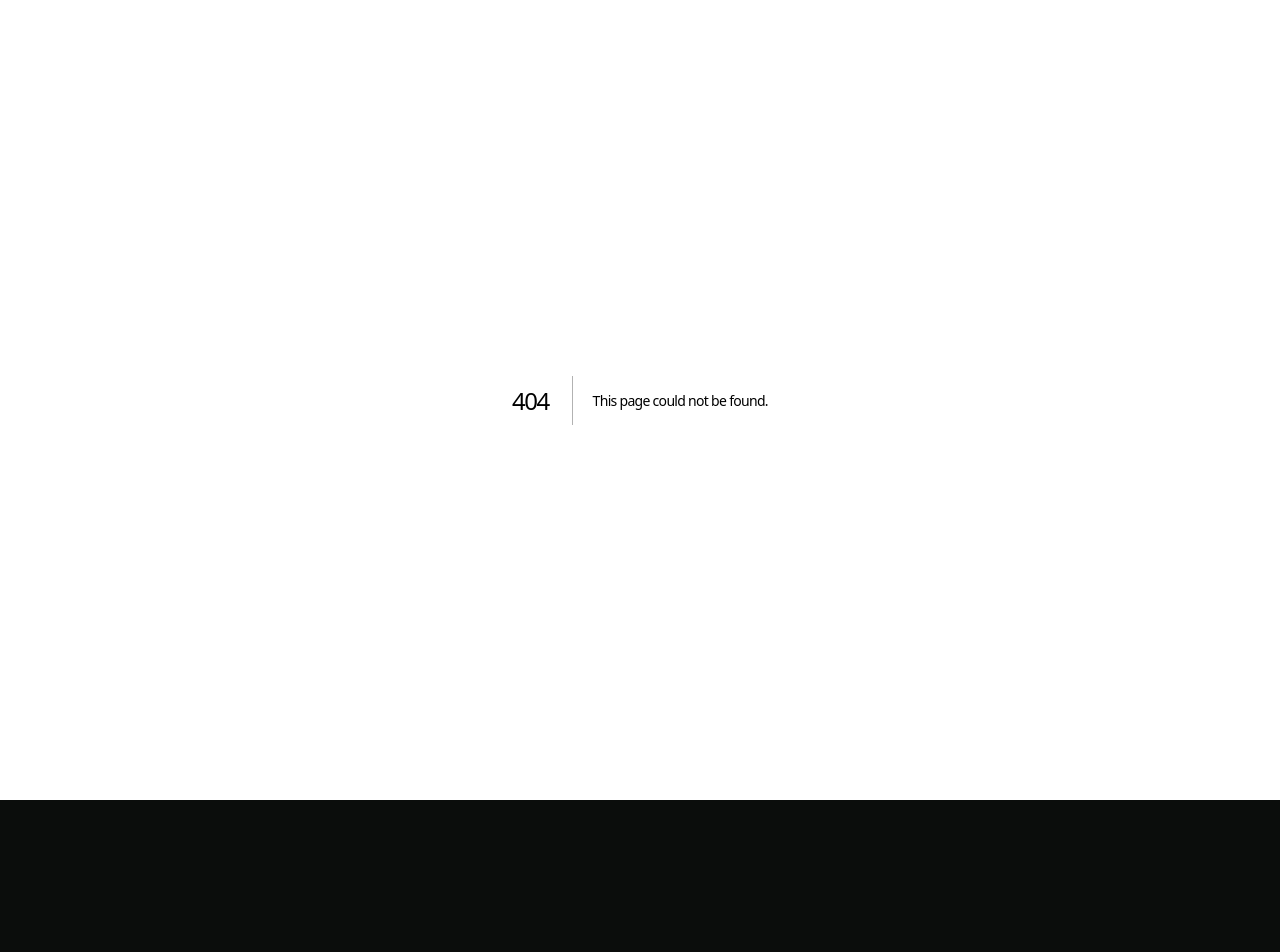
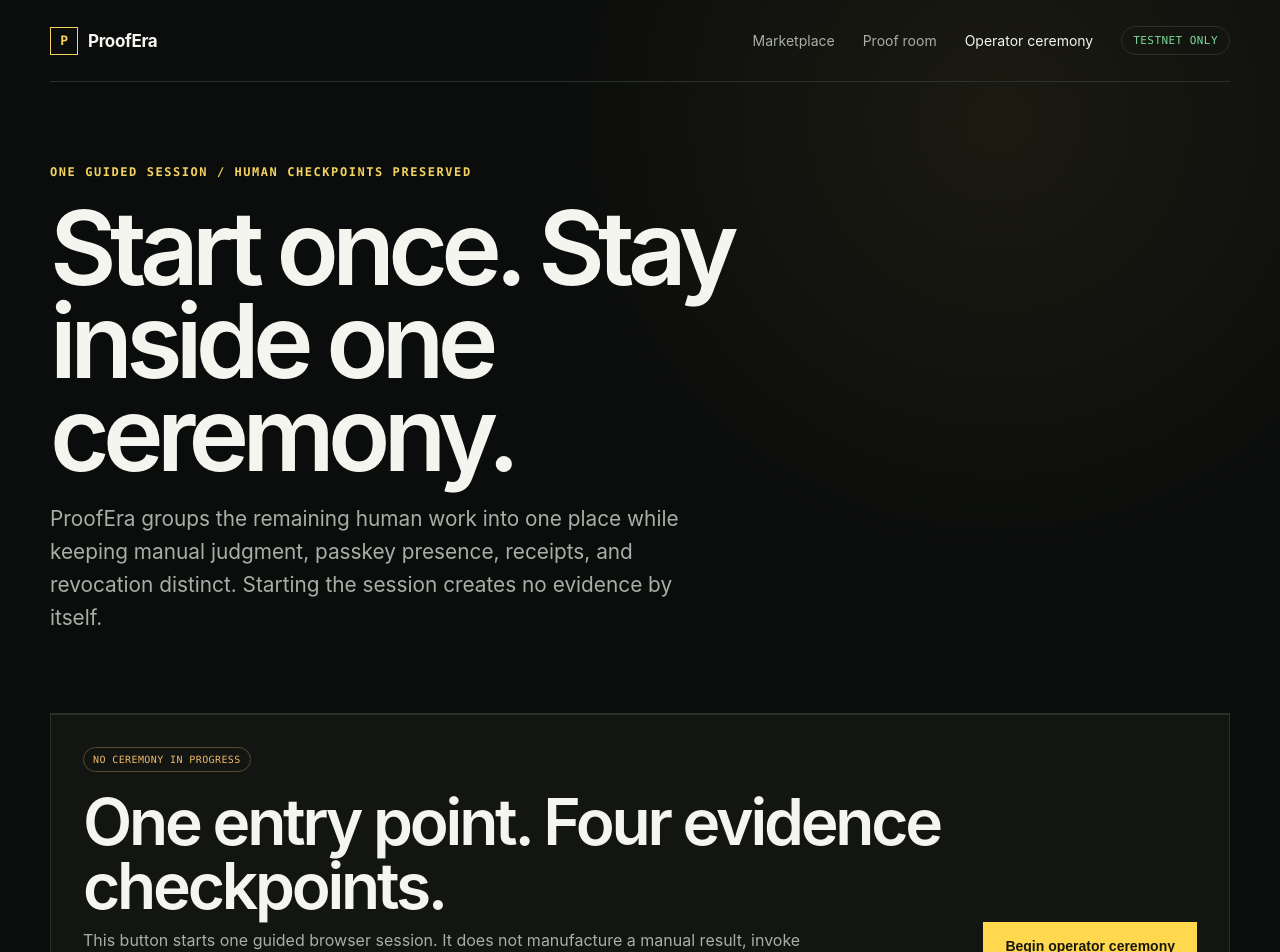
Before and after one commit to tang-vu/proofera-bnb, a Next.js app in the folder apps/web/: page /operator-ceremony in a window 1280 px wide. Before the commit this address had no page. Shown: the top 952 px of the page. Before the commit the page ends 800 px from the top, so only its background shows below. Built offline with nearby package versions, Linux system fonts and the light colour scheme.

Commit message:
feat(web): add guided operator ceremony

```diff
--- a/apps/web/app/globals.css
+++ b/apps/web/app/globals.css
@@ -133,6 +133,129 @@ select:focus-visible {
   font-size: 11px;
   letter-spacing: 0.04em;
   text-transform: uppercase;
+}
+
+.ceremony-hero h1 {
+  max-width: 900px;
+}
+
+.ceremony-start,
+.ceremony-session {
+  margin-bottom: 96px;
+}
+
+.ceremony-start {
+  display: flex;
+  align-items: end;
+  justify-content: space-between;
+  gap: 36px;
+  padding: 32px;
+  border: 1px solid var(--line);
+  background: var(--surface);
+}
+
+.ceremony-start h2,
+.ceremony-session h2 {
+  margin-block: 18px 12px;
+}
+
+.ceremony-start p {
+  max-width: 720px;
+  margin-bottom: 0;
+  color: var(--muted);
+}
+
+.ceremony-start .button {
+  flex: 0 0 auto;
+}
+
+.ceremony-session-heading {
+  display: grid;
+  grid-template-columns: minmax(0, 1fr) minmax(280px, 0.55fr);
+  gap: 28px;
+  align-items: start;
+  margin-bottom: 28px;
+}
+
+.ceremony-session-meta {
+  margin: 0;
+  padding: 20px;
+  border: 1px solid var(--line);
+  background: var(--surface);
+}
+
+.ceremony-session-meta div + div {
+  margin-top: 16px;
+}
+
+.ceremony-session-meta dt,
+.ceremony-command span {
+  color: var(--muted);
+  font-family: ui-monospace, "SFMono-Regular", Consolas, monospace;
+  font-size: 11px;
+  letter-spacing: 0.05em;
+  text-transform: uppercase;
+}
+
+.ceremony-session-meta dd {
+  margin: 5px 0 0;
+  overflow-wrap: anywhere;
+}
+
+.ceremony-step-list {
+  display: grid;
+  margin: 0 0 28px;
+  padding: 0;
+  gap: 16px;
+  list-style: none;
+}
+
+.ceremony-step {
+  padding: 28px;
+  border: 1px solid var(--line);
+  background: var(--surface);
+}
+
+.ceremony-step-heading {
+  display: flex;
+  align-items: start;
+  gap: 18px;
+}
+
+.ceremony-step-heading h3 {
+  margin-bottom: 10px;
+}
+
+.ceremony-step > p {
+  max-width: 850px;
+  margin: 20px 0;
+  color: var(--muted);
+}
+
+.ceremony-command {
+  display: grid;
+  gap: 9px;
+  padding: 16px;
+  border: 1px solid var(--line);
+  background: var(--bg);
+}
+
+.ceremony-command code {
+  overflow-wrap: anywhere;
+  color: var(--text);
+  font-size: 12px;
+  line-height: 1.65;
+}
+
+@media (max-width: 760px) {
+  .ceremony-start {
+    align-items: stretch;
+    flex-direction: column;
+  }
+
+  .ceremony-session-heading {
+    grid-template-columns: 1fr;
+  }
 }
 
 .hero {
--- a/apps/web/app/mission-control/page.tsx
+++ b/apps/web/app/mission-control/page.tsx
@@ -15,6 +15,9 @@ export default function MissionControlPage() {
         </Link>
         <div className="nav-links">
           <Link href="/marketplace">Marketplace</Link>
+          <Link className="nav-optional" href="/operator-ceremony">
+            Operator ceremony
+          </Link>
           <Link className="nav-optional" href="/lp-activate">
             LP configuration
           </Link>
@@ -42,6 +45,9 @@ export default function MissionControlPage() {
             A configuration alone never creates authority.
           </p>
           <div className="hero-actions">
+            <Link className="button button-primary" href="/operator-ceremony">
+              Begin operator ceremony
+            </Link>
             <Link className="button button-primary" href="/lp-activate">
               Configure LP boundaries
             </Link>
--- /dev/null
+++ b/apps/web/app/operator-ceremony/ceremony-console.tsx
@@ -0,0 +1,149 @@
+"use client";
+
+import Link from "next/link";
+import { useSyncExternalStore } from "react";
+
+const SESSION_STORAGE_KEY = "proofera.operator-ceremony.started-at.v1";
+const SESSION_EVENT = "proofera-operator-ceremony-change";
+
+const steps = [
+  {
+    number: "01",
+    title: "LP manual baseline",
+    state: "Human result required",
+    detail:
+      "Review the frozen PancakeSwap position, reproduce the exact-hash slot0 read, and enter your own bounded decision. The registered agent must not be used.",
+    command:
+      "pnpm run:termix:pancake-lp-manual -- --execute-exact-pancake-lp-manual-run --input-bundle evidence/termix/frozen/pancake-lp/116342186-7152618.canonical-json"
+  },
+  {
+    number: "02",
+    title: "Venus manual baseline",
+    state: "Human result required",
+    detail:
+      "Review the frozen Venus window, recompute the integer health factors, and enter your own read-only decision without invoking the Health Guardian agent.",
+    command:
+      "pnpm run:termix:venus-manual -- --execute-exact-venus-health-manual-run --request-input evidence/termix/frozen/venus-health/3ba85859ced3-125563831-125564152.canonical-json"
+  },
+  {
+    number: "03",
+    title: "Altana grant and test action",
+    state: "Authority prerequisites absent",
+    detail:
+      "The final-origin passkey, dedicated worker session signer, eligible write target, and fresh authority probe must exist before a grant can be requested. No passkey prompt is available yet.",
+    href: "/lp-activate",
+    linkLabel: "Review LP boundaries"
+  },
+  {
+    number: "04",
+    title: "Revoke and negative-authority proof",
+    state: "Waits for a real grant",
+    detail:
+      "Revocation is a separate security transition. Completion requires a receipt and a fresh onchain probe proving that the scoped session no longer has authority."
+  }
+] as const;
+
+export function CeremonyConsole() {
+  const startedAt = useSyncExternalStore(
+    (onStoreChange) => {
+      window.addEventListener(SESSION_EVENT, onStoreChange);
+      window.addEventListener("storage", onStoreChange);
+      return () => {
+        window.removeEventListener(SESSION_EVENT, onStoreChange);
+        window.removeEventListener("storage", onStoreChange);
+      };
+    },
+    () => window.sessionStorage.getItem(SESSION_STORAGE_KEY),
+    () => null
+  );
+
+  function beginCeremony() {
+    const existing = window.sessionStorage.getItem(SESSION_STORAGE_KEY);
+    const timestamp = existing ?? new Date().toISOString();
+    window.sessionStorage.setItem(SESSION_STORAGE_KEY, timestamp);
+    window.dispatchEvent(new Event(SESSION_EVENT));
+    window.requestAnimationFrame(() => {
+      document.getElementById("ceremony-steps")?.focus();
+    });
+  }
+
+  if (startedAt === null) {
+    return (
+      <section className="shell ceremony-start" aria-labelledby="ceremony-start-heading">
+        <div>
+          <span className="state-badge state-caution">No ceremony in progress</span>
+          <h2 id="ceremony-start-heading">One entry point. Four evidence checkpoints.</h2>
+          <p>
+            This button starts one guided browser session. It does not manufacture a manual result,
+            invoke a passkey, submit a transaction, or claim that any checkpoint passed.
+          </p>
+        </div>
+        <button className="button button-primary" onClick={beginCeremony} type="button">
+          Begin operator ceremony
+        </button>
+      </section>
+    );
+  }
+
+  return (
+    <section
+      aria-labelledby="ceremony-steps-heading"
+      className="shell ceremony-session"
+      id="ceremony-steps"
+      tabIndex={-1}
+    >
+      <div className="ceremony-session-heading">
+        <div>
+          <span className="state-badge state-caution">Session started</span>
+          <h2 id="ceremony-steps-heading">Keep this page open for the whole ceremony.</h2>
+        </div>
+        <dl className="ceremony-session-meta">
+          <div>
+            <dt>Started at</dt>
+            <dd>{startedAt}</dd>
+          </div>
+          <div>
+            <dt>Evidence state</dt>
+            <dd>Nothing completed by this page</dd>
+          </div>
+        </dl>
+      </div>
+
+      <ol className="ceremony-step-list">
+        {steps.map((step) => (
+          <li className="ceremony-step" key={step.number}>
+            <div className="ceremony-step-heading">
+              <span className="step-number">{step.number}</span>
+              <div>
+                <h3>{step.title}</h3>
+                <span className="state-badge state-unknown">{step.state}</span>
+              </div>
+            </div>
+            <p>{step.detail}</p>
+            {"command" in step ? (
+              <div className="ceremony-command" aria-label={`${step.title} command`}>
+                <span>Run from the repository root</span>
+                <code>{step.command}</code>
+              </div>
+            ) : null}
+            {"href" in step ? (
+              <Link className="button button-secondary" href={step.href}>
+                {step.linkLabel}
+              </Link>
+            ) : null}
+          </li>
+        ))}
+      </ol>
+
+      <aside className="unavailable-panel" role="status">
+        <div>
+          <h3>Why this cannot truthfully finish on the first click</h3>
+          <p>
+            The two manual conclusions must come from an independent human, and WebAuthn requires
+            user presence at the protected operation. Missing output or authority remains missing.
+          </p>
+        </div>
+      </aside>
+    </section>
+  );
+}
--- /dev/null
+++ b/apps/web/app/operator-ceremony/page.tsx
@@ -0,0 +1,41 @@
+import type { Metadata } from "next";
+import Link from "next/link";
+
+import { CeremonyConsole } from "./ceremony-console";
+
+export const metadata: Metadata = { title: "Operator ceremony" };
+
+export default function OperatorCeremonyPage() {
+  return (
+    <main id="main-content" tabIndex={-1}>
+      <nav className="shell nav" aria-label="Primary navigation">
+        <Link className="wordmark" href="/" aria-label="ProofEra home">
+          <span aria-hidden="true" className="mark">
+            P
+          </span>
+          ProofEra
+        </Link>
+        <div className="nav-links">
+          <Link href="/marketplace">Marketplace</Link>
+          <Link className="nav-optional" href="/proof">
+            Proof room
+          </Link>
+          <span className="nav-current">Operator ceremony</span>
+          <span className="network-pill">Testnet only</span>
+        </div>
+      </nav>
+
+      <header className="shell marketplace-hero ceremony-hero">
+        <span className="eyebrow">ONE GUIDED SESSION / HUMAN CHECKPOINTS PRESERVED</span>
+        <h1>Start once. Stay inside one ceremony.</h1>
+        <p className="lede">
+          ProofEra groups the remaining human work into one place while keeping manual judgment,
+          passkey presence, receipts, and revocation distinct. Starting the session creates no
+          evidence by itself.
+        </p>
+      </header>
+
+      <CeremonyConsole />
+    </main>
+  );
+}
```
Also changed, not shown: 2 other files (tests, documents, lock files or other folders).
